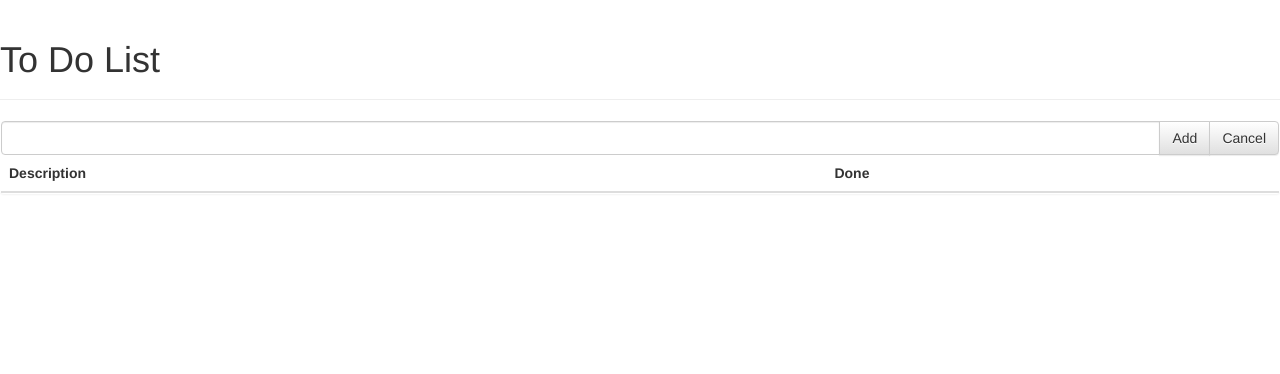
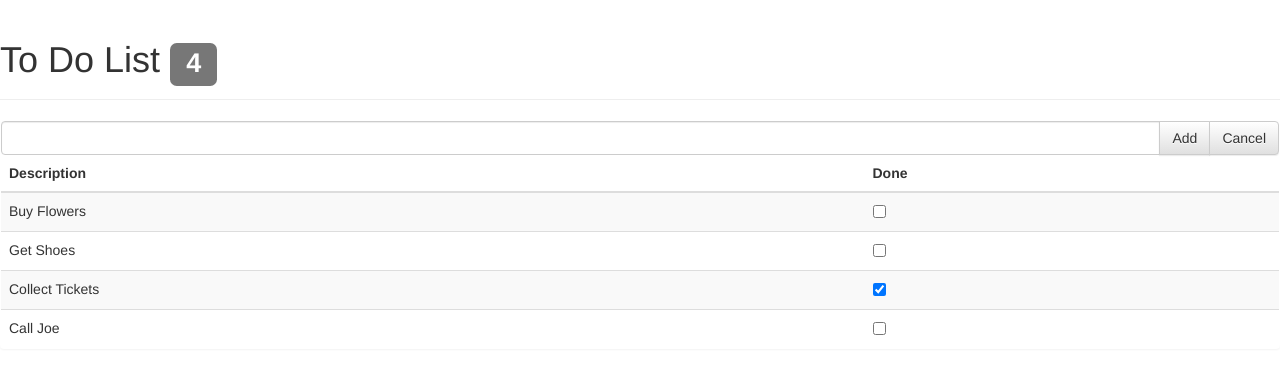
Before and after one commit to jorge-cg/pro-angular-todo-app, a website: page public/index.html in a window 1280 px wide. Drawn offline with nearby package versions, Linux system fonts and the light colour scheme.

Commit message:
added bindings and ng-repeat to index.html

```diff
--- a/public/index.html
+++ b/public/index.html
@@ -10,7 +10,9 @@
 </head>
 <body ng-controller="todoCtrl">
 	<div class="page-header">
-		<h1>To Do List</h1>
+		<h1>To Do List
+			<span class="label label-default" ng-bind="list.length"></span>
+		</h1>
 	</div>
 	<div class="panel">
 		<div class="input-group">
@@ -28,7 +30,10 @@
 				</tr>
 			</thead>
 			<tbody>
-
+				<tr ng-repeat="item in list">
+					<td ng-bind="item.task"></td>
+					<td><input type="checkbox" ng-model="item.done" /></td>
+				</tr>
 			</tbody>
 		</table>
 	</div>
--- a/public/scripts/todoCtrl.js
+++ b/public/scripts/todoCtrl.js
@@ -4,7 +4,7 @@
 	function todoController($scope, $http){
 		$scope.list= [];
 		$http.get("/resources/list.json").then(function(response){
-			console.log("succes ",response.data);
+			$scope.list= response.data;
 		},
 		function(response){
 			console.log(response);
```
